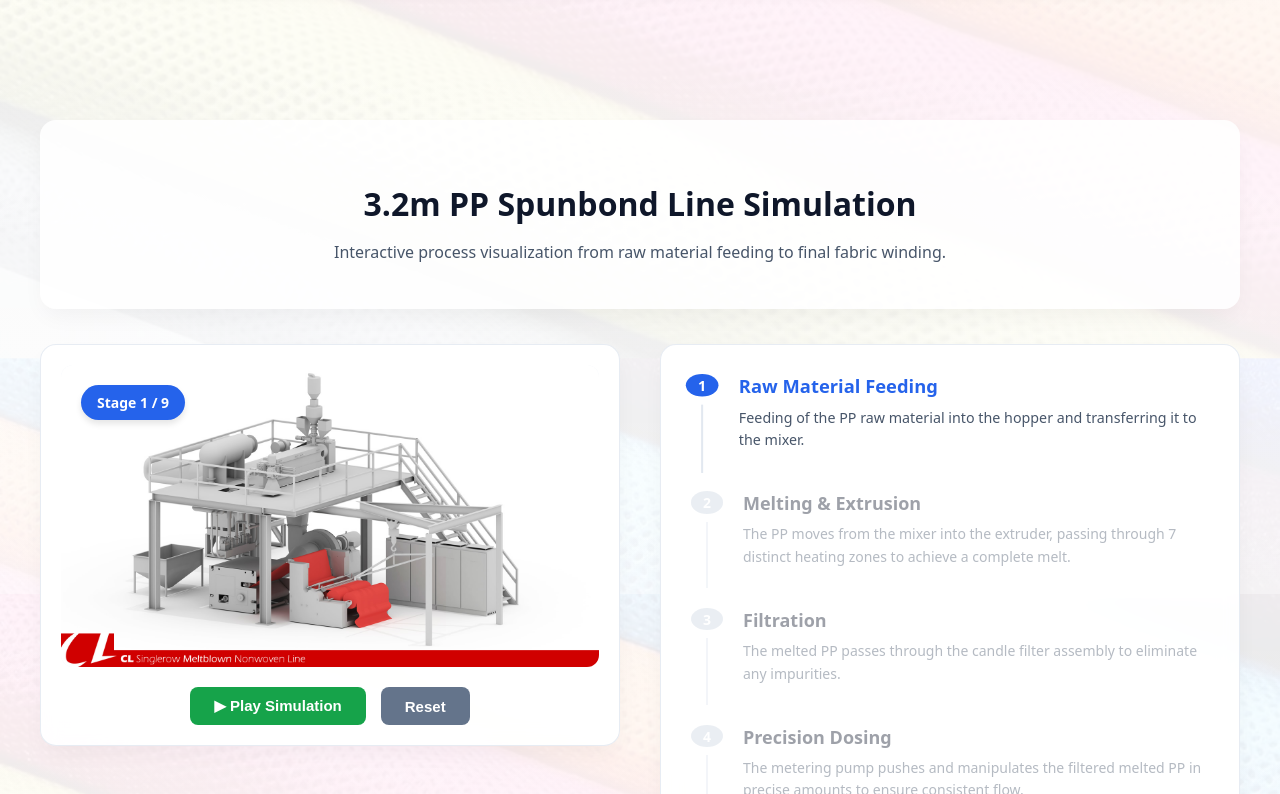
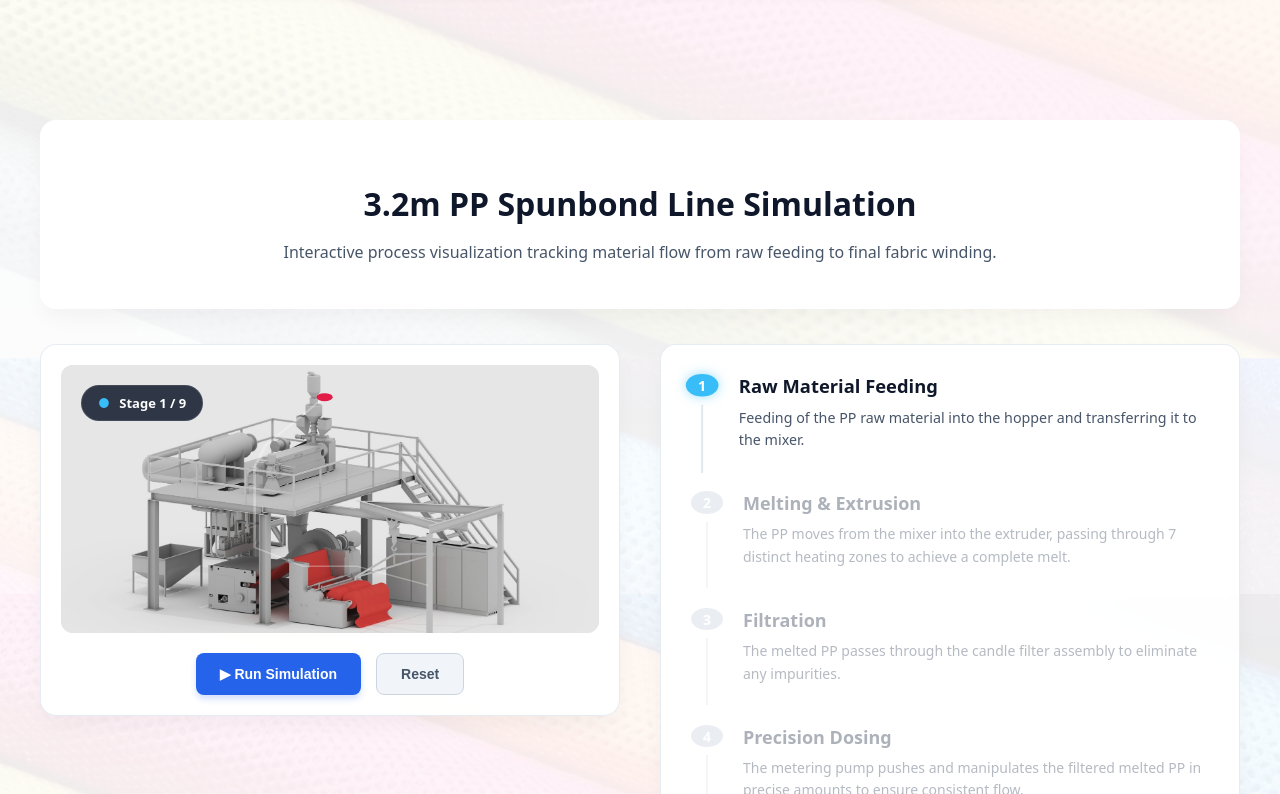
Before and after one commit to upnonwovens/upnonwovens-react, a React (Create React App) app: page / in a window 1280 px wide. Shown: the part 5006-5800 px from the top of the page. Built offline with nearby package versions, Linux system fonts and the light colour scheme.

Commit message:
UI Feature: Injected animated SVG line routing and pulsing energy nodes directly over the factory simulation image

```diff
--- a/src/tabs/Simulation.jsx
+++ b/src/tabs/Simulation.jsx
@@ -4,43 +4,31 @@ const Simulation = () => {
   const [activeStep, setActiveStep] = useState(0);
   const [isPlaying, setIsPlaying] = useState(false);
 
+  // STEP VISUALIZATION COORDINATES
+  // Adjust these X (left-to-right) and Y (top-to-bottom) percentages (0-100)
+  // to perfectly align the glowing nodes to your specific M1600.jpg layout.
+  const flowPoints = [
+    { x: 49, y: 12 }, // 1. Hopper (Top)
+    { x: 38, y: 30 }, // 2. Extruder (Moving down/left)
+    { x: 36, y: 38 }, // 3. Filter
+    { x: 36, y: 45 }, // 4. Metering Pump
+    { x: 36, y: 55 }, // 5. Die Head (Dropping vertically)
+    { x: 36, y: 68 }, // 6. Quenching Chamber (Dropping vertically)
+    { x: 45, y: 75 }, // 7. Web Forming Belt (Moving right)
+    { x: 55, y: 75 }, // 8. Thermal Bonding Calenders
+    { x: 68, y: 82 }  // 9. Final Winder
+  ];
+
   const processSteps = [
-    {
-      title: "Raw Material Feeding",
-      desc: "Feeding of the PP raw material into the hopper and transferring it to the mixer."
-    },
-    {
-      title: "Melting & Extrusion",
-      desc: "The PP moves from the mixer into the extruder, passing through 7 distinct heating zones to achieve a complete melt."
-    },
-    {
-      title: "Filtration",
-      desc: "The melted PP passes through the candle filter assembly to eliminate any impurities."
-    },
-    {
-      title: "Precision Dosing",
-      desc: "The metering pump pushes and manipulates the filtered melted PP in precise amounts to ensure consistent flow."
-    },
-    {
-      title: "Filament Extrusion",
-      desc: "The melted PP is evenly distributed over the die head and extruded in the form of filaments through 21,000 holes of 0.4mm diameter."
-    },
-    {
-      title: "Quenching & Stretching",
-      desc: "Filaments are stretched using a suction pump and simultaneously cooled with air coming in evenly through a honeycomb structure."
-    },
-    {
-      title: "Web Forming",
-      desc: "The stretched filaments are evenly distributed and laid over the continuous moving belt to form the web."
-    },
-    {
-      title: "Thermal Bonding",
-      desc: "The web is transferred under heated calendars, applying precise pressure and heat to bond the filaments with a diamond pattern."
-    },
-    {
-      title: "Winding",
-      desc: "The bonded filaments, which are now in the form of fabric, are finally wound into a roll form with the help of the winder."
-    }
+    { title: "Raw Material Feeding", desc: "Feeding of the PP raw material into the hopper and transferring it to the mixer." },
+    { title: "Melting & Extrusion", desc: "The PP moves from the mixer into the extruder, passing through 7 distinct heating zones to achieve a complete melt." },
+    { title: "Filtration", desc: "The melted PP passes through the candle filter assembly to eliminate any impurities." },
+    { title: "Precision Dosing", desc: "The metering pump pushes and manipulates the filtered melted PP in precise amounts to ensure consistent flow." },
+    { title: "Filament Extrusion", desc: "The melted PP is evenly distributed over the die head and extruded in the form of filaments through 21,000 holes of 0.4mm diameter." },
+    { title: "Quenching & Stretching", desc: "Filaments are stretched using a suction pump and simultaneously cooled with air coming in evenly through a honeycomb structure." },
+    { title: "Web Forming", desc: "The stretched filaments are evenly distributed and laid over the continuous moving belt to form the web." },
+    { title: "Thermal Bonding", desc: "The web is transferred under heated calendars, applying precise pressure and heat to bond the filaments with a diamond pattern." },
+    { title: "Winding", desc: "The bonded filaments, which are now in the form of fabric, are finally wound into a roll form with the help of the winder." }
   ];
 
   useEffect(() => {
@@ -64,41 +52,113 @@ const Simulation = () => {
     setActiveStep(0);
   };
 
+  // Helper to generate the exact SVG path up to the current active step
+  const getActivePath = () => {
+    const activePoints = flowPoints.slice(0, activeStep + 1);
+    if (activePoints.length === 0) return "";
+    return `M ${activePoints.map(p => `${p.x} ${p.y}`).join(' L ')}`;
+  };
+
   return (
     <div style={{ maxWidth: '1200px', margin: '40px auto', padding: '0 20px' }}>
+
+      {/* CSS Animation Injection for Flowing Material Effect */}
+      <style>{`
+        @keyframes flowDash {
+          from { stroke-dashoffset: 20; }
+          to { stroke-dashoffset: 0; }
+        }
+        @keyframes nodePulse {
+          0% { transform: scale(1); opacity: 0.8; }
+          50% { transform: scale(2.5); opacity: 0; }
+          100% { transform: scale(1); opacity: 0; }
+        }
+      `}</style>
+
       <section style={{ marginBottom: '60px', paddingBottom: '30px', borderBottom: '1px solid rgba(226, 232, 240, 0.8)' }}>
-        <div style={{ textAlign: 'center', marginBottom: '35px', backgroundColor: 'rgba(255,255,255,0.9)', padding: '30px', borderRadius: '16px', boxShadow: '0 10px 25px -5px rgba(0,0,0,0.05)' }}>
-          <h1 style={{ fontSize: '32px', fontWeight: '800', color: '#0f172a', marginBottom: '15px' }}>3.2m PP Spunbond Line Simulation</h1>
-          <p style={{ color: '#475569', fontSize: '16px' }}>Interactive process visualization from raw material feeding to final fabric winding.</p>
+        <div style={{ textAlign: 'center', marginBottom: '35px', backgroundColor: 'rgba(255,255,255,0.95)', padding: '30px', borderRadius: '16px', boxShadow: '0 10px 25px -5px rgba(0,0,0,0.05)', backdropFilter: 'blur(10px)' }}>
+          <h1 style={{ fontSize: 'clamp(26px, 4vw, 32px)', fontWeight: '800', color: '#0f172a', marginBottom: '15px' }}>3.2m PP Spunbond Line Simulation</h1>
+          <p style={{ color: '#475569', fontSize: '16px' }}>Interactive process visualization tracking material flow from raw feeding to final fabric winding.</p>
         </div>
 
         <div style={{ display: 'grid', gridTemplateColumns: 'repeat(auto-fit, minmax(320px, 1fr))', gap: '40px', alignItems: 'flex-start' }}>
 
-          {/* Left Side: 3D Model Image */}
+          {/* Left Side: 3D Model Image with Flow Overlay */}
           <div style={{ position: 'sticky', top: '120px', backgroundColor: 'rgba(255,255,255,0.95)', padding: '20px', borderRadius: '16px', border: '1px solid rgba(226, 232, 240, 0.8)', boxShadow: '0 10px 25px -5px rgba(0,0,0,0.05)', backdropFilter: 'blur(10px)' }}>
-            <div style={{ borderRadius: '12px', overflow: 'hidden', backgroundColor: '#f1f5f9', position: 'relative' }}>
+            <div style={{ borderRadius: '12px', overflow: 'hidden', backgroundColor: '#e2e8f0', position: 'relative' }}>
+
               <img
                 src="/M1600.jpg"
                 alt="3.2m PP Spunbond Manufacturing Line 3D Model"
-                style={{ width: '100%', height: 'auto', display: 'block' }}
+                style={{ width: '100%', height: 'auto', display: 'block', filter: 'brightness(0.9)' }}
               />
-              {/* Active Step Indicator Overlay */}
-              <div style={{ position: 'absolute', top: '20px', left: '20px', backgroundColor: '#2563eb', color: '#ffffff', padding: '8px 16px', borderRadius: '20px', fontWeight: '700', fontSize: '14px', boxShadow: '0 4px 6px rgba(0,0,0,0.1)' }}>
-                Stage {activeStep + 1} / 9
+
+              {/* SVG Overlay: Flowing Material Lines */}
+              <svg
+                viewBox="0 0 100 100"
+                preserveAspectRatio="none"
+                style={{ position: 'absolute', top: 0, left: 0, width: '100%', height: '100%', pointerEvents: 'none', zIndex: 10 }}
+              >
+                {/* Background Track Path */}
+                <path
+                  d={`M ${flowPoints.map(p => `${p.x} ${p.y}`).join(' L ')}`}
+                  fill="none"
+                  stroke="rgba(255, 255, 255, 0.3)"
+                  strokeWidth="0.5"
+                  strokeLinecap="round"
+                  strokeLinejoin="round"
+                />
+
+                {/* Active Flowing Material Path */}
+                <path
+                  d={getActivePath()}
+                  fill="none"
+                  stroke="#38bdf8"
+                  strokeWidth="1.2"
+                  strokeLinecap="round"
+                  strokeLinejoin="round"
+                  strokeDasharray="2, 2"
+                  style={{ animation: 'flowDash 1s linear infinite' }}
+                />
+
+                {/* Active Node Pulsing Effect */}
+                {flowPoints.map((point, index) => (
+                  index === activeStep && (
+                    <g key={`node-${index}`}>
+                      {/* Core Dot */}
+                      <circle cx={point.x} cy={point.y} r="1.5" fill="#e11d48" />
+                      {/* Radar Pulse Effect */}
+                      <circle
+                        cx={point.x}
+                        cy={point.y}
+                        r="1.5"
+                        fill="none"
+                        stroke="#e11d48"
+                        strokeWidth="0.5"
+                        style={{ transformOrigin: `${point.x}px ${point.y}px`, animation: 'nodePulse 1.5s ease-out infinite' }}
+                      />
+                    </g>
+                  )
+                ))}
+              </svg>
+
+              {/* Status Overlay */}
+              <div style={{ position: 'absolute', top: '20px', left: '20px', backgroundColor: 'rgba(15, 23, 42, 0.85)', color: '#ffffff', padding: '8px 16px', borderRadius: '20px', fontWeight: '700', fontSize: '13px', backdropFilter: 'blur(4px)', border: '1px solid rgba(255,255,255,0.1)', zIndex: 20 }}>
+                <span style={{ color: '#38bdf8', marginRight: '6px' }}>●</span> Stage {activeStep + 1} / 9
               </div>
             </div>
 
-            {/* Simulation Controls */}
+            {/* Controls */}
             <div style={{ display: 'flex', gap: '15px', marginTop: '20px', justifyContent: 'center' }}>
               <button
                 onClick={() => setIsPlaying(!isPlaying)}
-                style={{ backgroundColor: isPlaying ? '#e11d48' : '#16a34a', color: '#ffffff', border: 'none', padding: '10px 24px', borderRadius: '8px', fontWeight: '600', cursor: 'pointer', fontSize: '15px', transition: 'background-color 0.2s', display: 'flex', alignItems: 'center', gap: '8px' }}
+                style={{ backgroundColor: isPlaying ? '#e11d48' : '#2563eb', color: '#ffffff', border: 'none', padding: '12px 24px', borderRadius: '8px', fontWeight: '700', cursor: 'pointer', fontSize: '14px', transition: 'all 0.2s', display: 'flex', alignItems: 'center', gap: '8px', boxShadow: '0 4px 6px rgba(37, 99, 235, 0.2)' }}
               >
-                {isPlaying ? '⏸ Pause Simulation' : '▶ Play Simulation'}
+                {isPlaying ? '⏸ Pause System' : '▶ Run Simulation'}
               </button>
               <button
                 onClick={handleReset}
-                style={{ backgroundColor: '#64748b', color: '#ffffff', border: 'none', padding: '10px 24px', borderRadius: '8px', fontWeight: '600', cursor: 'pointer', fontSize: '15px', transition: 'background-color 0.2s' }}
+                style={{ backgroundColor: '#f1f5f9', color: '#475569', border: '1px solid #cbd5e1', padding: '12px 24px', borderRadius: '8px', fontWeight: '700', cursor: 'pointer', fontSize: '14px', transition: 'all 0.2s' }}
               >
                 Reset
               </button>
@@ -129,23 +189,24 @@ const Simulation = () => {
                         width: '32px',
                         height: '32px',
                         borderRadius: '50%',
-                        backgroundColor: isActive ? '#2563eb' : (isPast ? '#16a34a' : '#cbd5e1'),
+                        backgroundColor: isActive ? '#38bdf8' : (isPast ? '#2563eb' : '#cbd5e1'),
                         color: '#ffffff',
                         display: 'flex',
                         alignItems: 'center',
                         justifyContent: 'center',
                         fontWeight: '700',
                         fontSize: '14px',
-                        transition: 'background-color 0.3s ease'
+                        transition: 'background-color 0.3s ease',
+                        boxShadow: isActive ? '0 0 10px rgba(56, 189, 248, 0.5)' : 'none'
                       }}>
                         {index + 1}
                       </div>
                       {index !== processSteps.length - 1 && (
-                        <div style={{ width: '2px', height: '100%', backgroundColor: isPast ? '#16a34a' : '#e2e8f0', minHeight: '40px', marginTop: '8px' }}></div>
+                        <div style={{ width: '2px', height: '100%', backgroundColor: isPast ? '#2563eb' : '#e2e8f0', minHeight: '40px', marginTop: '8px', transition: 'background-color 0.3s' }}></div>
                       )}
                     </div>
                     <div style={{ paddingBottom: '20px' }}>
-                      <h3 style={{ margin: '0 0 8px 0', fontSize: '18px', fontWeight: '700', color: isActive ? '#2563eb' : '#0f172a', transition: 'color 0.3s ease' }}>
+                      <h3 style={{ margin: '0 0 8px 0', fontSize: '18px', fontWeight: '700', color: isActive ? '#0f172a' : '#334155', transition: 'color 0.3s ease' }}>
                         {step.title}
                       </h3>
                       <p style={{ margin: 0, color: '#475569', fontSize: '14px', lineHeight: '1.6' }}>
```
Also changed, not shown: public/M1600.jpg.
